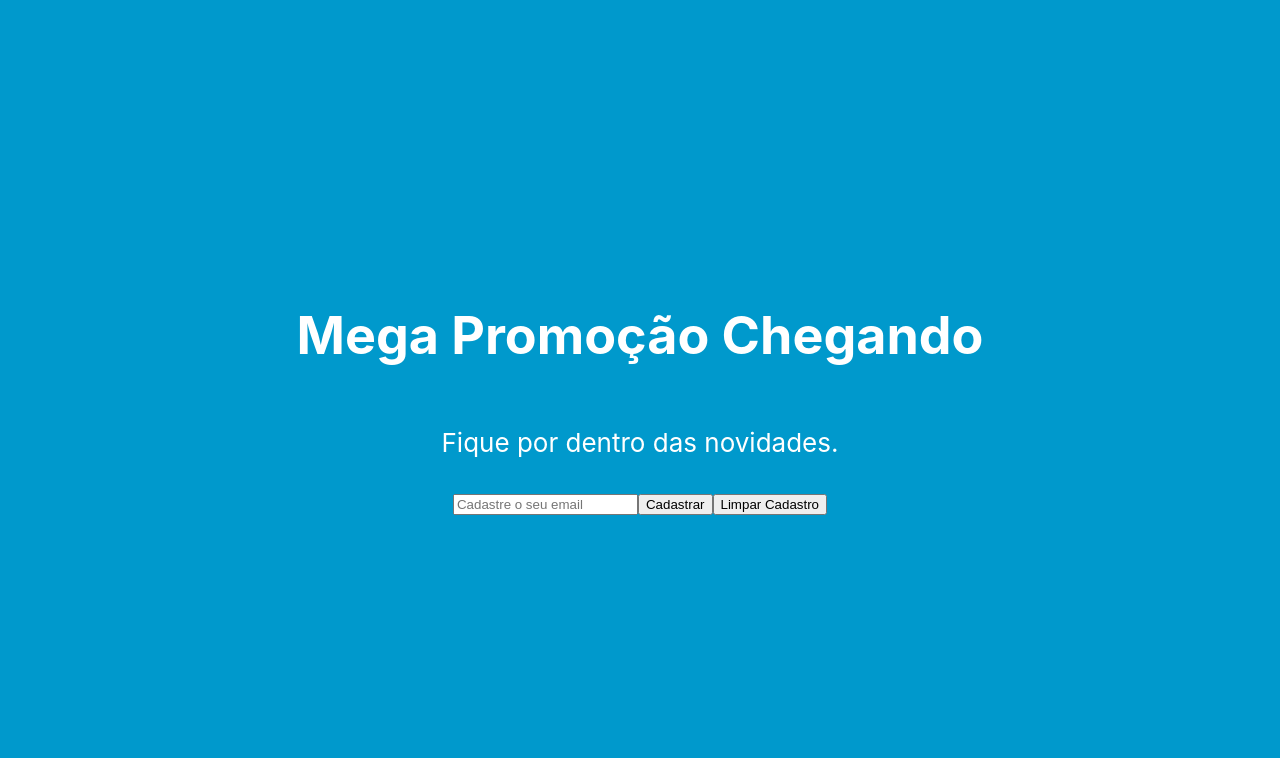
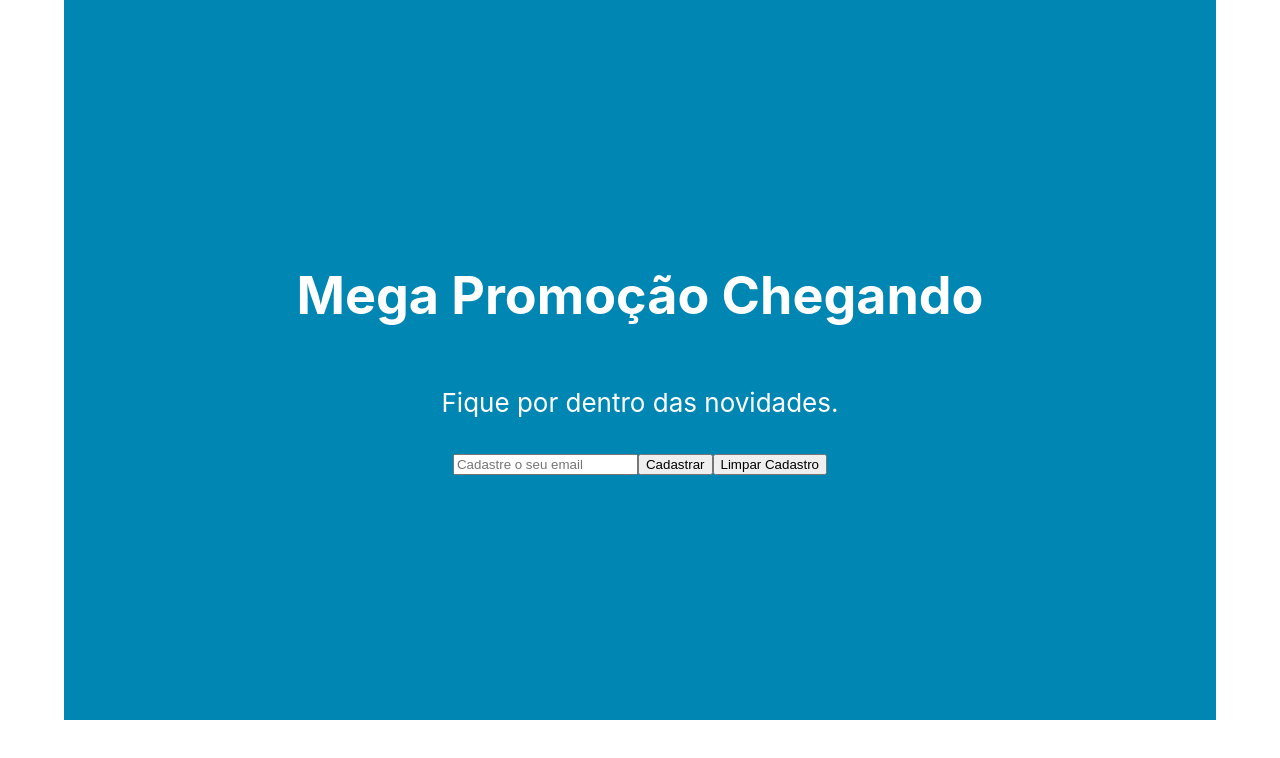
Before and after one commit to aveleda/ecommerce-landing-page, a React (Create React App) app: page / in a window 1280 px wide. Shown: the top 758 px of the page. Built offline with nearby package versions, Linux system fonts and the light colour scheme.

Commit message:
Adjust messages color

```diff
--- a/src/App.css
+++ b/src/App.css
@@ -1,10 +1,8 @@
 .App {
-  text-align: center;
-}
-
-.App-header {
-  background-color: #0099cc;
-  min-height: 100vh;
+  background-color: #0086b3;
+  min-height: 90vh;
+  width: 90%;
+  margin:auto;
   display: flex;
   flex-direction: column;
   align-items: center;
@@ -13,15 +11,11 @@
   color: white;
 }
 
-.App-link {
-  color: #61dafb;
-}
-
 .errorSpan {
   display: block;
   font-size: 0.8rem;
   font-family: sans-serif;
-  color: red;
+  color: #ffff00;
   font-weight: 600;
   margin-top: 1rem;
 }
@@ -30,7 +24,7 @@
   display: block;
   font-size: 0.8rem;
   font-family: sans-serif;
-  color: green;
+  color: #66ff33;
   font-weight: 600;
   margin-top: 1rem;
 }
--- a/src/App.js
+++ b/src/App.js
@@ -42,7 +42,7 @@ function App(props) {
   }
 
   return (
-    <div className="App-header">
+    <div className="App">
       <h1>Mega Promoção Chegando</h1>
       <p>
         Fique por dentro das novidades.
```
